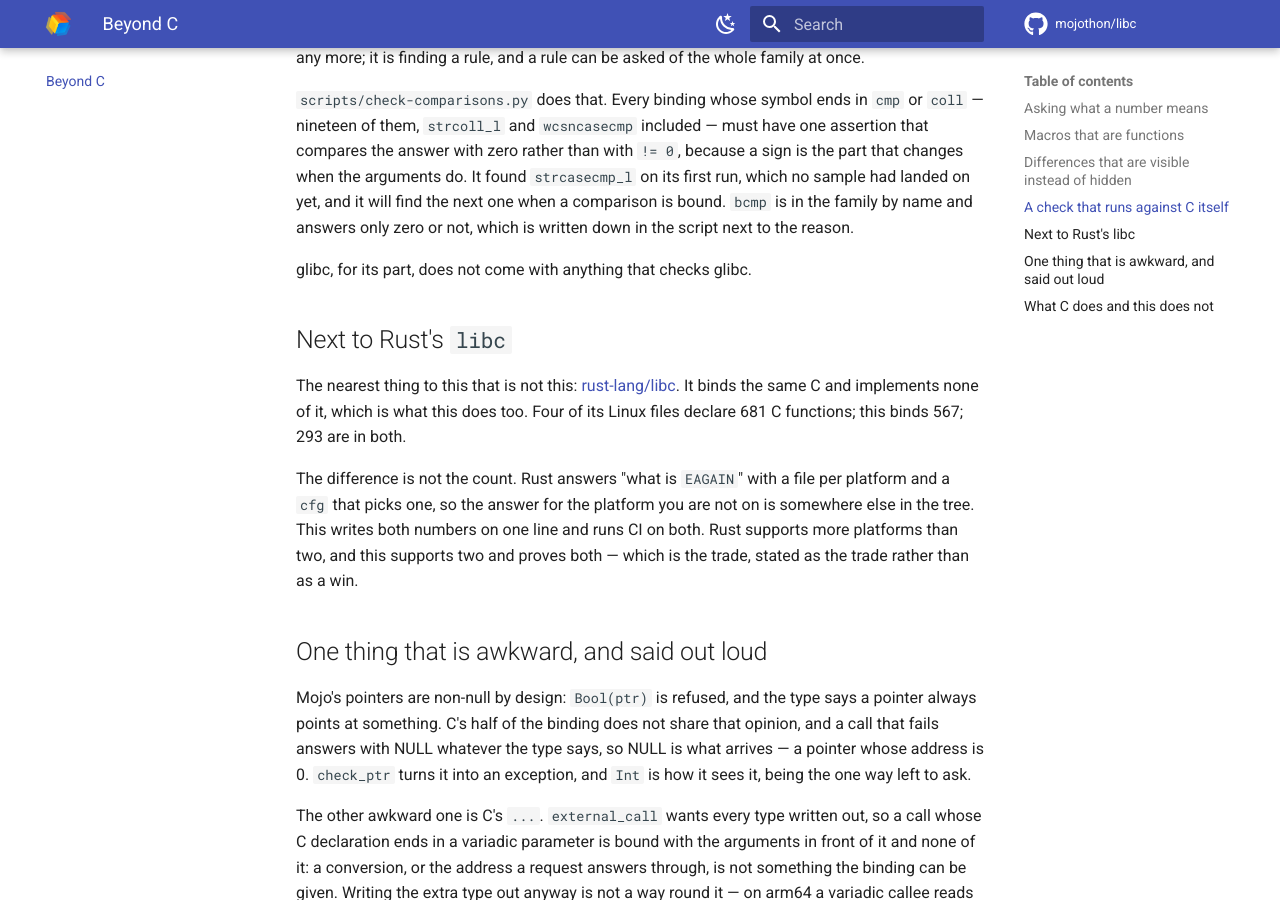
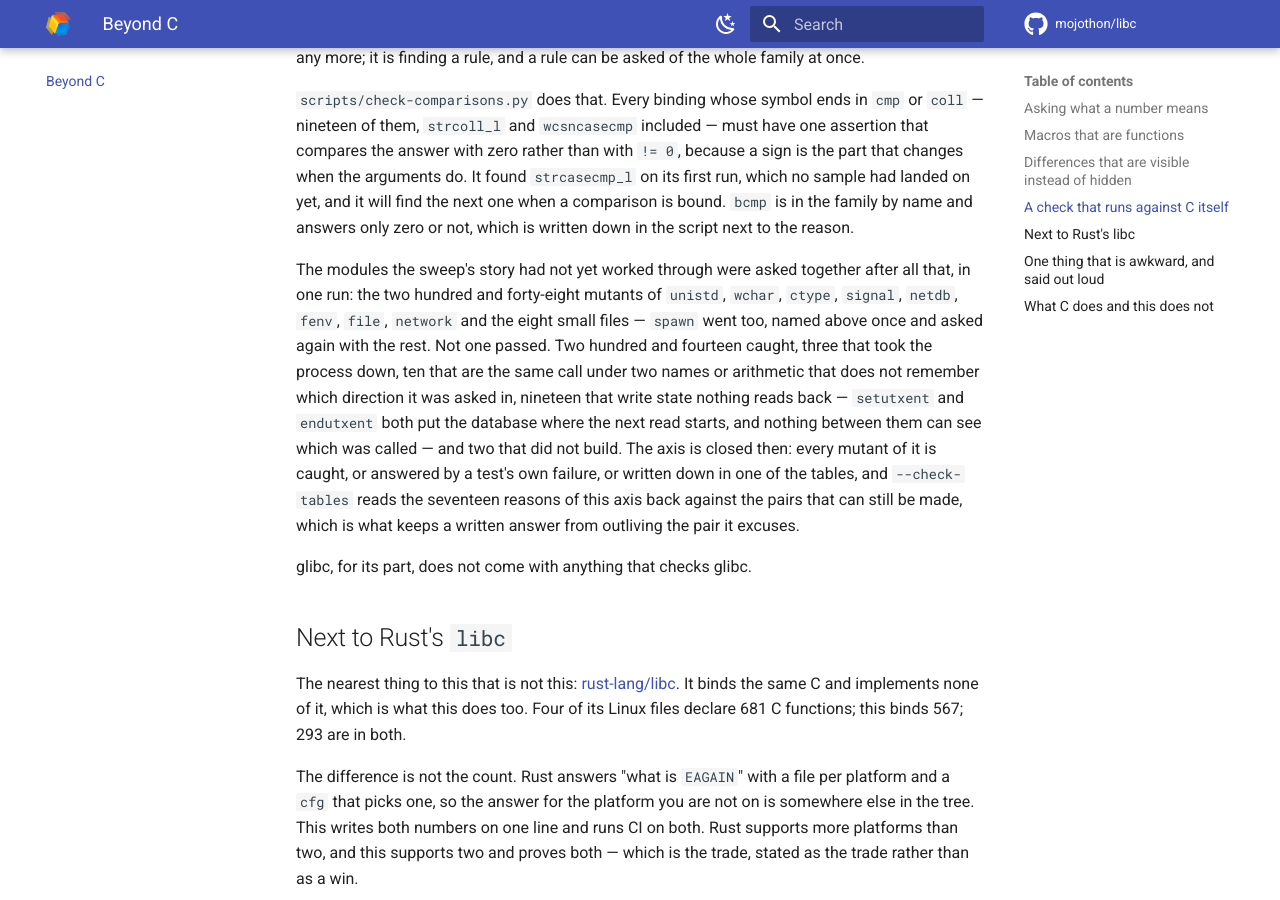
Before and after one commit to mojothon/libc, an MkDocs documentation site: the page built from docs/beyond-c.md, in a window 1280 px wide and 900 px high, scrolled down 12915 px. Built offline with MkDocs 1.6.1 and Material for MkDocs 9.7.7, drawn with Linux system fonts in a browser that asks for light colours; comment, search, counter and statistics services are not loaded.

Commit message:
docs: the symbol axis is closed, and the closing found nothing to fix
The mutation story worked through the sweep module by module -- math,
pthread, the terminal line, stdio, stdlib, sys -- and stopped before it
named every module. The rest of the axis was asked in one run: two
hundred and forty-eight mutants, and not one passed. Caught, crashed,
same call under two names, state nothing reads back, or did not build
-- every mutant accounted for, which is what closing an axis means.

The paragraph sits at the end of the mutation story, after the
comparison rule that came out of the samples, because the run happened
after all of that.

```diff
--- a/docs/beyond-c.md
+++ b/docs/beyond-c.md
@@ -638,6 +638,20 @@ find the next one when a comparison is bound. `bcmp` is in the family by name
 and answers only zero or not, which is written down in the script next to the
 reason.
 
+The modules the sweep's story had not yet worked through were asked together
+after all that, in one run: the two hundred and forty-eight mutants of
+`unistd`, `wchar`, `ctype`, `signal`, `netdb`, `fenv`, `file`, `network` and the eight small files — `spawn` went too, named above once and asked again
+with the rest. Not one passed. Two hundred and fourteen caught, three
+that took the process down, ten that are the same call under two names or
+arithmetic that does not remember which direction it was asked in, nineteen
+that write state nothing reads back — `setutxent` and `endutxent` both put
+the database where the next read starts, and nothing between them can see
+which was called — and two that did not build. The axis is closed then:
+every mutant of it is caught, or answered by a test's own failure, or
+written down in one of the tables, and `--check-tables` reads the seventeen
+reasons of this axis back against the pairs that can still be made, which is
+what keeps a written answer from outliving the pair it excuses.
+
 glibc, for its part, does not come with anything that checks glibc.
 
 ## Next to Rust's `libc`
```
Also changed, not shown: CHANGELOG.md (+13 -0 lines).
